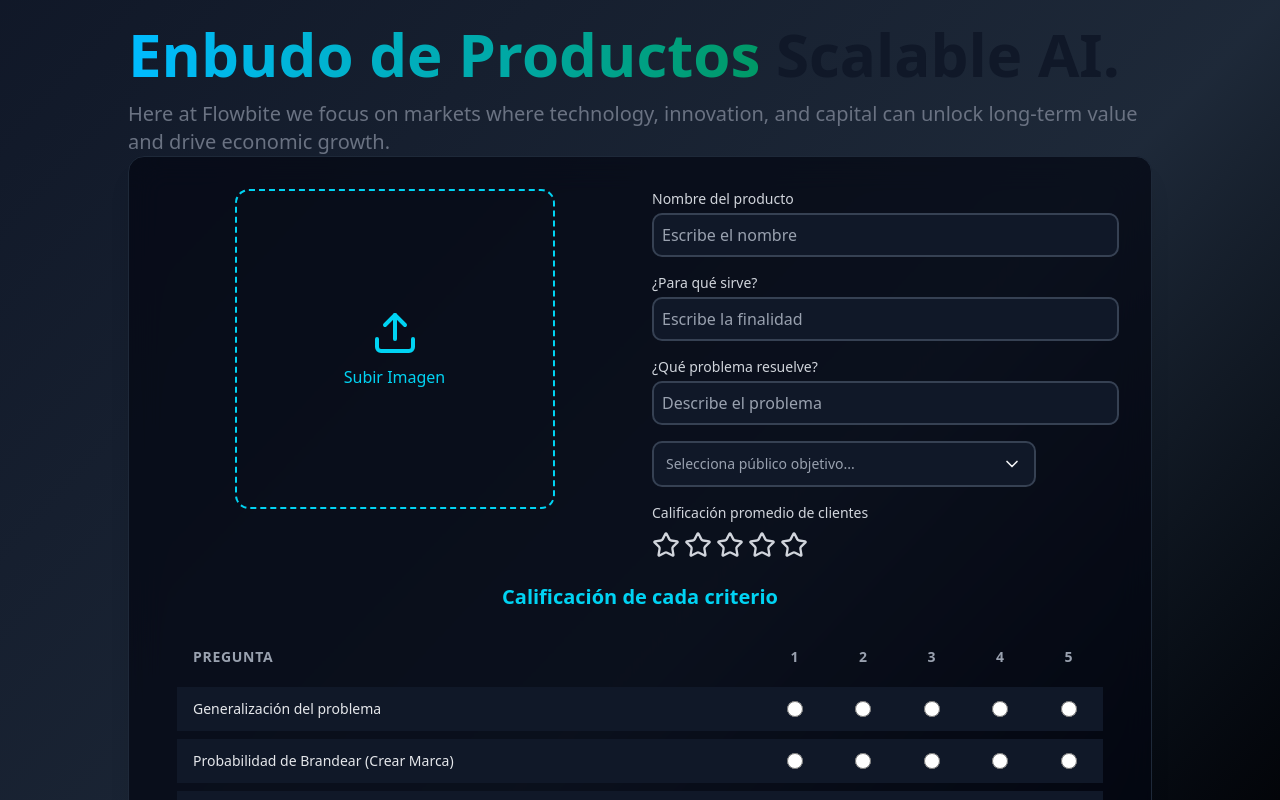
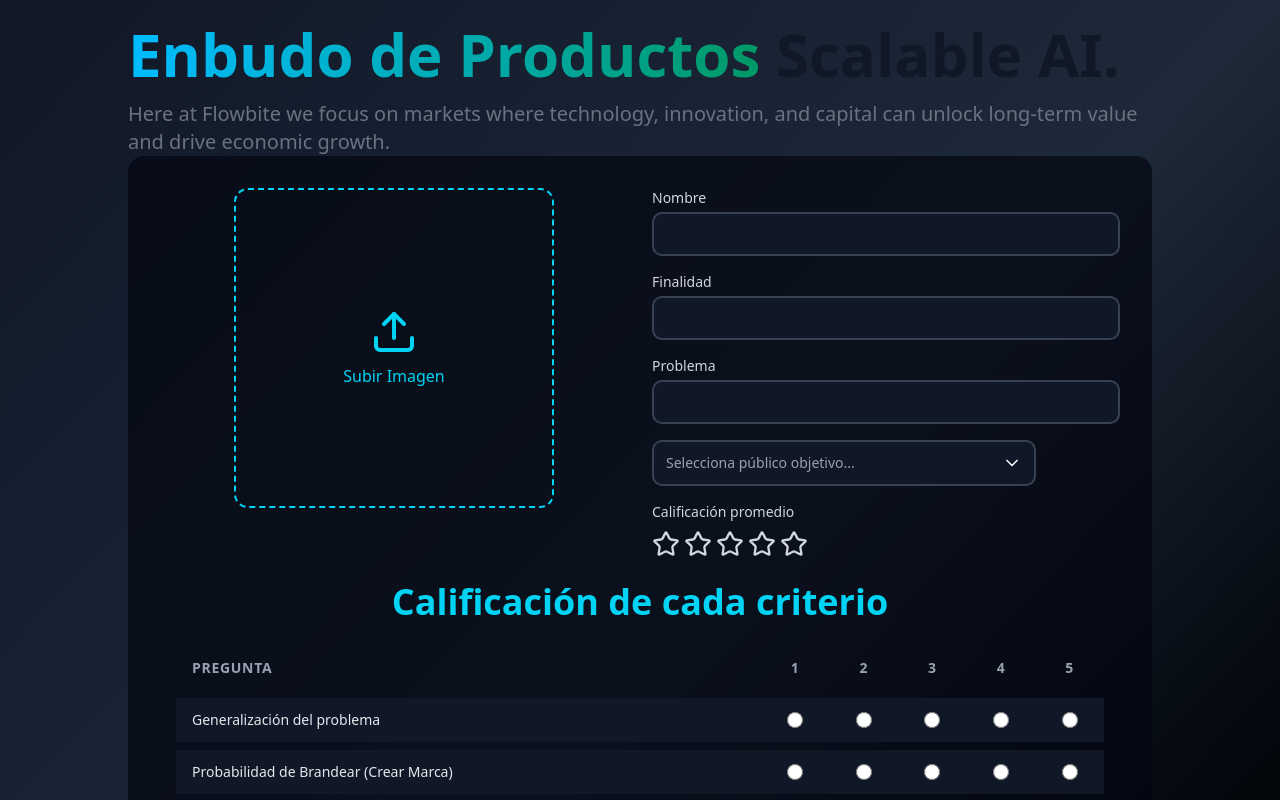
Before and after one commit to SamuelRodriguezC/products-rate, a Next.js app: page / in a window 1280 px wide. Shown: the top 800 px of the page. Built offline with nearby package versions, Linux system fonts and the light colour scheme.

Commit message:
Mostrar rating de la tabla

```diff
--- a/components/ProductForm.tsx
+++ b/components/ProductForm.tsx
@@ -1,12 +1,10 @@
 "use client";
 import React, { useState } from "react";
-import Textarea from "./UIComponents/Textarea";
 import FileInput from "./UIComponents/FileInput";
 import TextInput from "./UIComponents/TextInput";
 import StarRating from "./UIComponents/StarRating";
 import TargetSelect from "./UIComponents/TargetSelect";
 import RatingTable from "./UIComponents/RatingTable";
-import ProductDetail from "./ProductDetail";
 
 const ProductForm = () => {
   const [formData, setFormData] = useState({
@@ -15,120 +13,74 @@
     problem: "",
     rating: 0,
     targets: [] as string[],
-    ranking: {
-      generalizacion: 1,
-      branding: 1,
-      tendencia: 1,
-      dificultad: 1,
-      valoraciones: 1,
-      tamano: 1,
-    },
+    ranking: Array(9).fill(0), // 9 preguntas con valor inicial 0
   });
 
   const [submittedData, setSubmittedData] = useState<any>(null);
 
+  // ⭐ Guardar calificación promedio
   const handleRatingChange = (value: number) => {
     setFormData({ ...formData, rating: value });
   };
 
+  // ⭐ Guardar cambios en inputs
   const handleChange = (
-    e: React.ChangeEvent<
-      HTMLInputElement | HTMLTextAreaElement | HTMLSelectElement
-    >
+    e: React.ChangeEvent<HTMLInputElement | HTMLTextAreaElement | HTMLSelectElement>
   ) => {
     const { name, value } = e.target;
-    if (Object.keys(formData.ranking).includes(name)) {
-      setFormData({
-        ...formData,
-        ranking: { ...formData.ranking, [name]: Number(value) },
-      });
-    } else {
-      setFormData({ ...formData, [name]: value });
-    }
+    setFormData({ ...formData, [name]: value });
+  };
+
+  // ⭐ Guardar cambios en tabla
+  const handleRankingChange = (index: number, value: number) => {
+    const updatedRanking = [...formData.ranking];
+    updatedRanking[index] = value;
+    setFormData({ ...formData, ranking: updatedRanking });
   };
 
   const calcularEfectividad = () => {
-    const totalPreguntas = Object.keys(formData.ranking).length;
+    const totalPreguntas = formData.ranking.length;
     const maxPuntaje = totalPreguntas * 5;
-    const suma = Object.values(formData.ranking).reduce((a, b) => a + b, 0);
+    const suma = formData.ranking.reduce((a, b) => a + b, 0);
     return Math.round((suma / maxPuntaje) * 100);
   };
 
   const handleSubmit = (e: React.FormEvent) => {
     e.preventDefault();
     console.log("Datos del formulario:", formData);
-    setSubmittedData(formData); // Guarda los datos para mostrarlos en pantalla
+    setSubmittedData(formData);
   };
 
   return (
-    <form
-      onSubmit={handleSubmit}
-      className="bg-gray-950/70 backdrop-blur-lg rounded-2xl shadow-xl border border-gray-800 p-8"
-    >
-      {/* STEP 1 */}
+    <form onSubmit={handleSubmit} className="bg-gray-950/70 rounded-2xl p-8">
+      {/* Inputs básicos */}
       <div className="grid grid-cols-1 md:grid-cols-4 gap-6">
-        {/* Columna 1: Foto */}
-        <div className="col-span-2 flex h-full">
-          <FileInput />
-        </div>
-
-        {/* Columna 2: Campos */}
-        <div className="col-span-2 md:col-span-2 flex flex-col gap-4">
-          <TextInput
-            name="name"
-            type="text"
-            label="Nombre del producto"
-            placeholder="Escribe el nombre"
-            value={formData.name}
-            onChange={handleChange}
-          />
-          <TextInput
-            name="purpose"
-            type="text"
-            label="¿Para qué sirve?"
-            placeholder="Escribe la finalidad"
-            value={formData.purpose}
-            onChange={handleChange}
-          />
-          <TextInput
-            name="problem"
-            type="text"
-            label="¿Qué problema resuelve?"
-            placeholder="Describe el problema"
-            value={formData.problem}
-            onChange={handleChange}
-          />
-          <TargetSelect
-            value={formData.targets}
-            onChange={(val: string[]) =>
-              setFormData({ ...formData, targets: val })
-            }
-          />
-          <StarRating
-            label="Calificación promedio de clientes"
-            name="rating"
-            value={formData.rating}
-            onChange={handleRatingChange}
-          />
+        <div className="col-span-2 flex h-full"><FileInput /></div>
+        <div className="col-span-2 flex flex-col gap-4">
+          <TextInput name="name" type="text" label="Nombre" value={formData.name} onChange={handleChange} />
+          <TextInput name="purpose" type="text" label="Finalidad" value={formData.purpose} onChange={handleChange} />
+          <TextInput name="problem" type="text" label="Problema" value={formData.problem} onChange={handleChange} />
+          <TargetSelect value={formData.targets} onChange={(val: string[]) => setFormData({ ...formData, targets: val })} />
+          <StarRating label="Calificación promedio" name="rating" value={formData.rating} onChange={handleRatingChange} />
         </div>
       </div>
 
+      {/* Tabla */}
       <div className="space-y-4 text-center">
-        <RatingTable title="Calificación de cada criterio" />
+        <RatingTable
+          title="Calificación de cada criterio"
+          answers={formData.ranking}
+          onChange={handleRankingChange}
+        />
         <p className="text-lg mt-6">
           🔥 Efectividad estimada:{" "}
-          <span className="font-bold text-cyan-400">
-            {calcularEfectividad()}%
-          </span>
+          <span className="font-bold text-cyan-400">{calcularEfectividad()}%</span>
         </p>
       </div>
 
-      {/* Navigation buttons */}
+      {/* Botón */}
       <div className="flex justify-between mt-8">
-        <button
-          type="submit"
-          className="px-6 py-2 rounded-lg bg-green-500 text-white hover:bg-green-600"
-        >
+        <button type="submit" className="px-6 py-2 rounded-lg bg-green-500 text-white hover:bg-green-600">
           Finalizar
         </button>
       </div>
--- a/components/UIComponents/RatingTable.tsx
+++ b/components/UIComponents/RatingTable.tsx
@@ -3,6 +3,8 @@
 
 interface RatingTableProps {
   title: string;
+  answers: number[]; // ← respuestas actuales
+  onChange: (index: number, value: number) => void; // ← callback al padre
 }
 
 const questions = [
@@ -17,11 +19,10 @@
   "Grado de recurrencia (Se puede comprar más de una vez)",
 ];
 
-const RatingTable: React.FC<RatingTableProps> = ({ title }) => {
+const RatingTable: React.FC<RatingTableProps> = ({ title, answers, onChange }) => {
   return (
     <div className="overflow-x-auto p-4">
-      {/* Título pasado por prop */}
-      <h3 className="text-xl font-bold text-cyan-400 mb-4 text-center">
+      <h3 className="text-4xl font-bold text-cyan-400 mb-4 text-center">
         {title}
       </h3>
 
@@ -30,24 +31,16 @@
           <tr className="text-gray-400 text-sm uppercase tracking-wider">
             <th className="text-left py-3 px-4">Pregunta</th>
             {[1, 2, 3, 4, 5].map((num) => (
-              <th key={num} className="py-3 px-4">
-                {num}
-              </th>
+              <th key={num} className="py-3 px-4">{num}</th>
             ))}
           </tr>
         </thead>
         <tbody>
           {questions.map((q, qi) => (
-            <tr
-              key={qi}
-              className="bg-gray-900 hover:bg-cyan-900 transition-colors"
-            >
-              {/* Pregunta */}
+            <tr key={qi} className="bg-gray-900 hover:bg-cyan-900 transition-colors">
               <td className="py-3 px-4 text-left text-gray-200 text-sm font-medium">
                 {q}
               </td>
-
-              {/* Radios */}
               {[1, 2, 3, 4, 5].map((num) => (
                 <td key={num} className="py-3 px-4">
                   <div className="flex justify-center">
@@ -55,6 +48,8 @@
                       type="radio"
                       name={`q${qi}`}
                       value={num}
+                      checked={answers[qi] === num}
+                      onChange={() => onChange(qi, num)}
                       className="w-4 h-4 accent-cyan-400 cursor-pointer"
                     />
                   </div>
```
